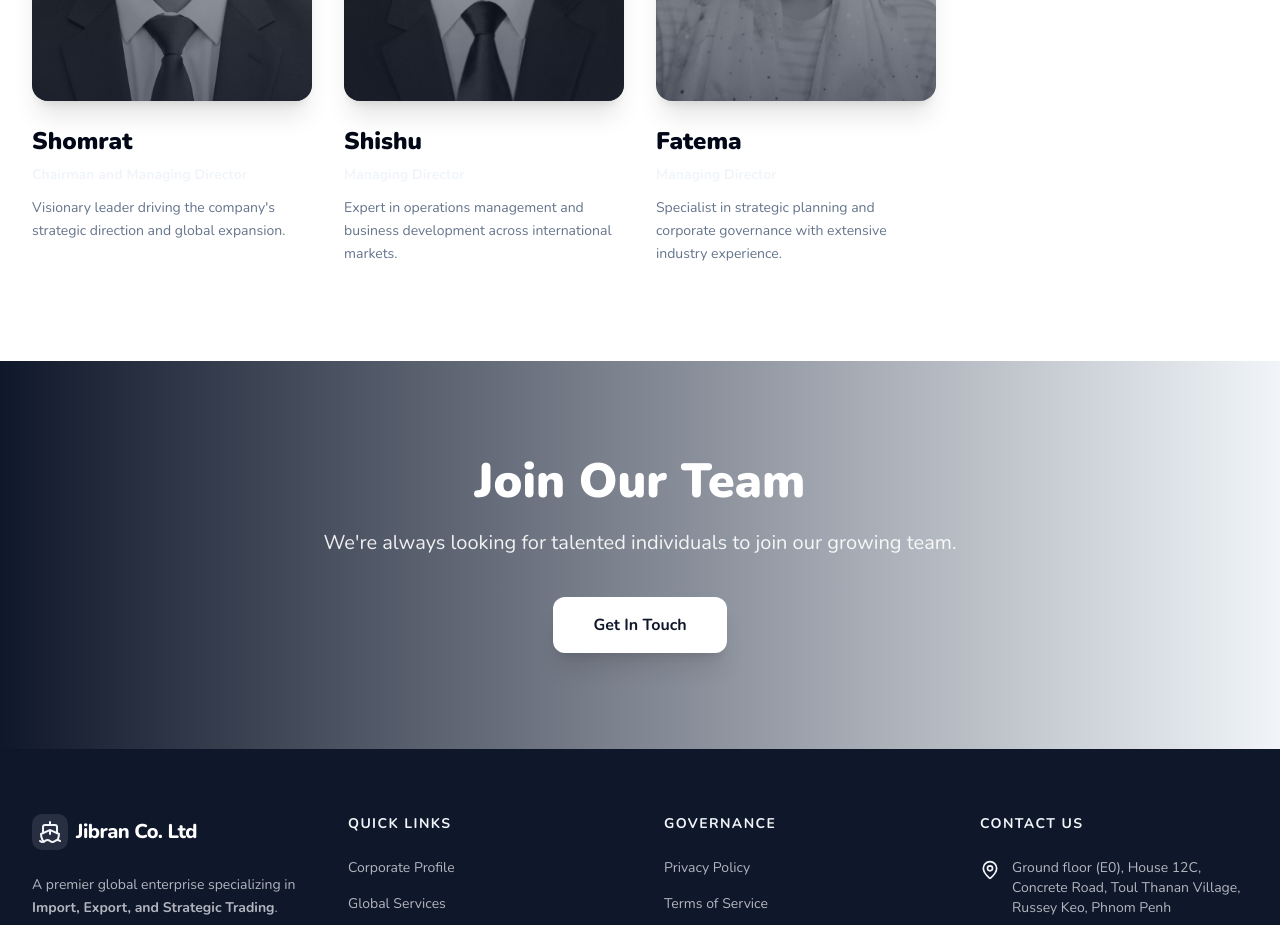
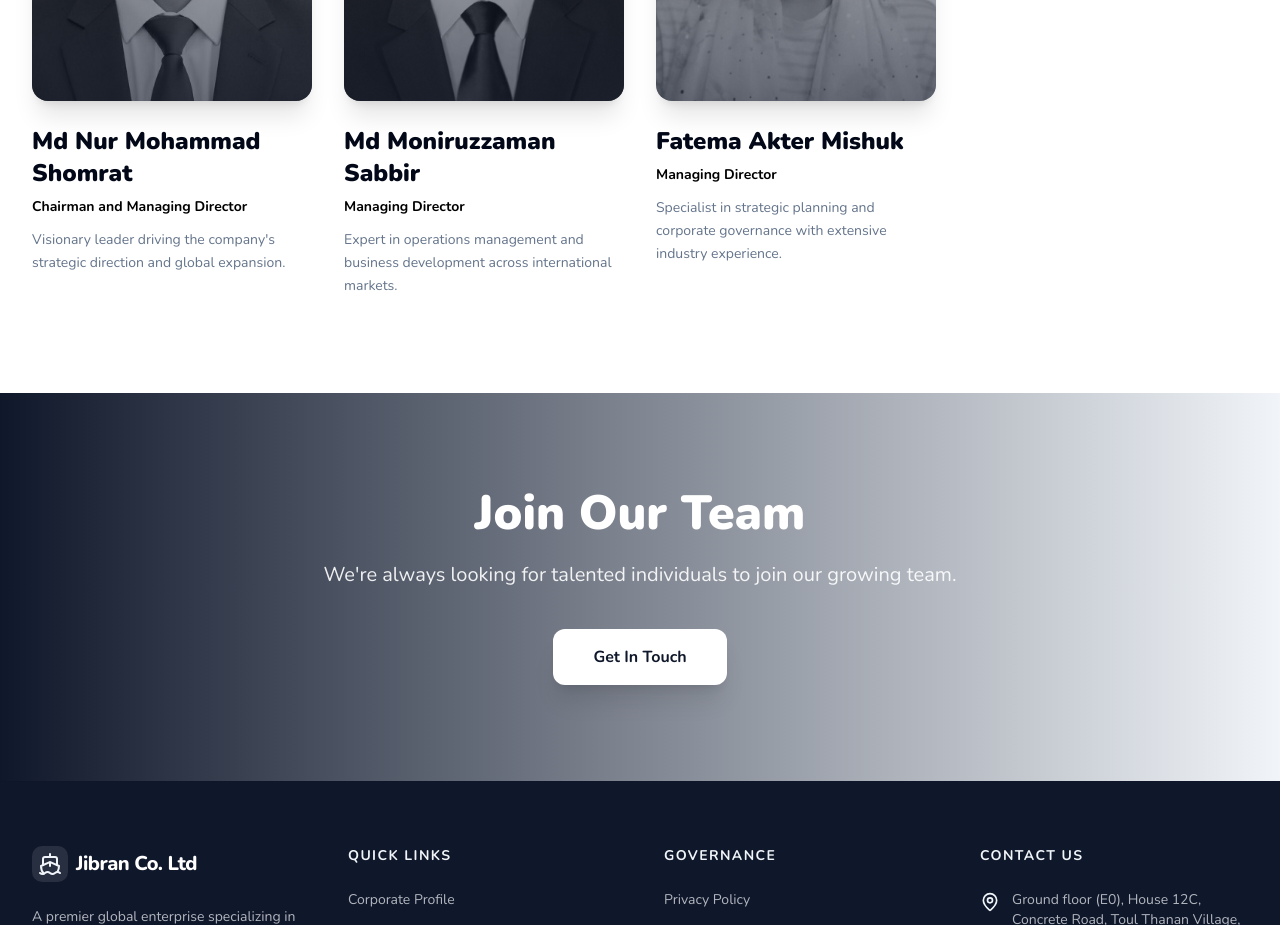
Before and after one commit to arifarman22/Jibran-CO-LTD, a Next.js app in the folder frontend/: page /team in a window 1280 px wide. Shown: the part 940-1865 px from the top of the page. Built offline with nearby package versions, Linux system fonts and the light colour scheme.

Commit message:
Update team member names and change designation color to black

```diff
--- a/frontend/src/app/team/page.tsx
+++ b/frontend/src/app/team/page.tsx
@@ -16,21 +16,21 @@ export default function TeamPage() {
   const [members, setMembers] = useState<TeamMember[]>([
     {
       id: "1",
-      name: "Shomrat",
+      name: "Md Nur Mohammad Shomrat",
       role: "Chairman and Managing Director",
       bio: "Visionary leader driving the company's strategic direction and global expansion.",
       imageUrl: "/assets/shomrat.jpg"
     },
     {
       id: "2",
-      name: "Shishu",
+      name: "Md Moniruzzaman Sabbir",
       role: "Managing Director",
       bio: "Expert in operations management and business development across international markets.",
       imageUrl: "/assets/shishu.jpg"
     },
     {
       id: "3",
-      name: "Fatema",
+      name: "Fatema Akter Mishuk",
       role: "Managing Director",
       bio: "Specialist in strategic planning and corporate governance with extensive industry experience.",
       imageUrl: "/assets/fatema.jpg"
@@ -123,7 +123,7 @@ export default function TeamPage() {
                   </div>
                 </div>
                 <h3 className="text-2xl font-outfit font-black text-foreground mb-2">{member.name}</h3>
-                <p className="text-secondary font-inter font-bold text-sm mb-3">{member.role}</p>
+                <p className="text-black font-inter font-bold text-sm mb-3">{member.role}</p>
                 {member.bio && (
                   <p className="text-muted-foreground font-inter text-sm leading-relaxed line-clamp-3">
                     {member.bio}
```
